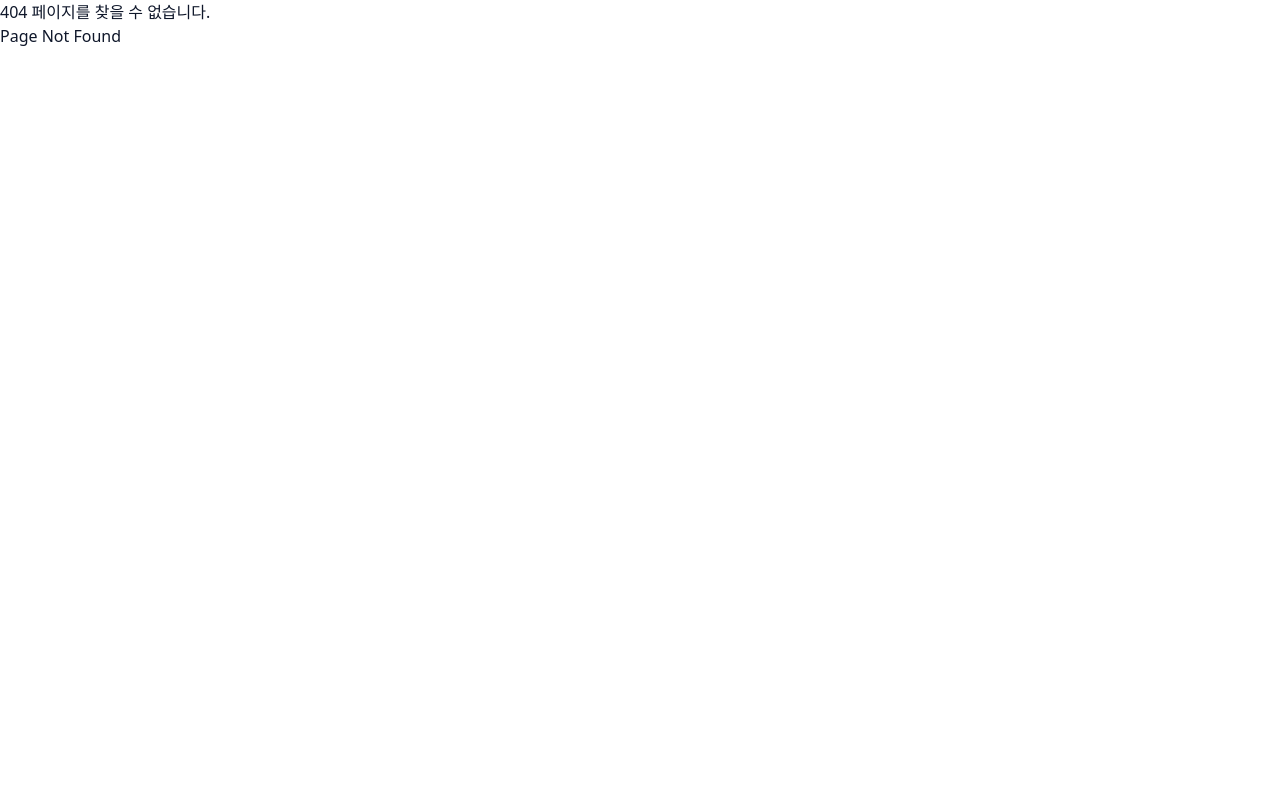
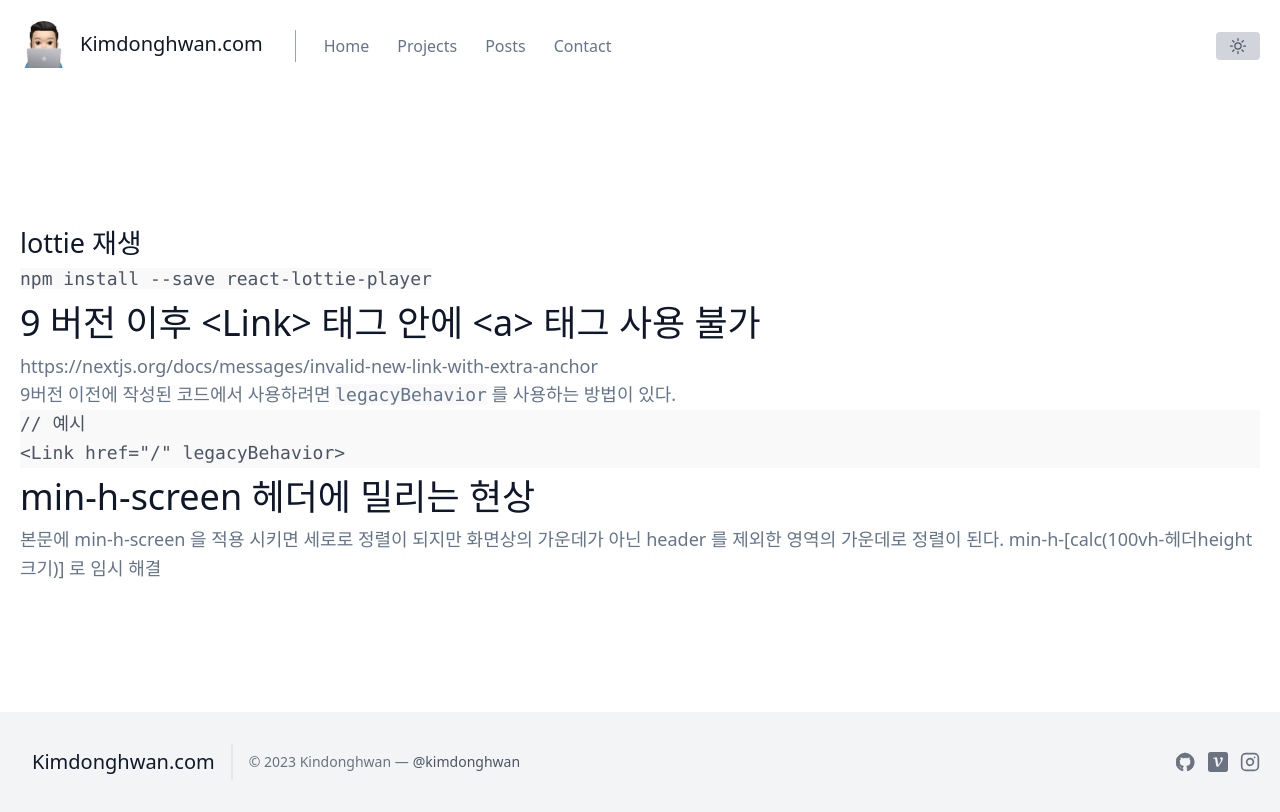
Before and after one commit to kimneighbor/neighborkim-nextjs-portfolio, a Next.js app: page /markdown in a window 1280 px wide. Before the commit this address had no page. Built offline with nearby package versions, Linux system fonts and the light colour scheme.

Commit message:
modify css , add markdown

```diff
--- a/components/header.tsx
+++ b/components/header.tsx
@@ -7,7 +7,7 @@ export default function Header() {
             <header className="text-gray-600 body-font">
                 <div className="container mx-auto flex flex-wrap p-5 flex-col md:flex-row items-center">
                     <Link href="/" legacyBehavior>
-                        <a className="flex title-font font-medium items-center text-gray-900 mb-4 mr-4 md:mb-0">
+                        <a className="flex title-font font-medium items-center text-gray-900 mb-4 mr-4 md:mb-1">
                             <img src="/neighborkimlogo.png" alt="logo" className="w-12 h-12 "/>
                             <span className="ml-3 text-xl">Kimdonghwan.com</span>
                         </a>
@@ -27,6 +27,9 @@ export default function Header() {
                         <Link href="/contact-us" legacyBehavior>
                             <a className="mr-7 hover:text-gray-900">Contact</a>
                         </Link>
+                        {/*<Link href="/markdown" legacyBehavior>*/}
+                        {/*    <a className="mr-7 hover:text-gray-900">MarkDown Test</a>*/}
+                        {/*</Link>*/}
                     </nav>
                     {/* 다크모드 토글 버튼 */}
                     <DarkToggleButton/>
--- a/package.json
+++ b/package.json
@@ -22,6 +22,7 @@
     "react": "18.2.0",
     "react-dom": "18.2.0",
     "react-lottie-player": "^1.5.5",
+    "react-markdown": "^8.0.7",
     "tailwindcss": "3.3.3",
     "typescript": "5.2.2"
   }
--- a/pages/api/hello.ts
+++ b/pages/api/hello.ts
@@ -9,5 +9,5 @@ export default function handler(
   req: NextApiRequest,
   res: NextApiResponse<Data>
 ) {
-  res.status(200).json({ name: "John Doe" });
+  res.status(200).json({ name: 'Kim' });
 }
--- /dev/null
+++ b/pages/markdown.tsx
@@ -0,0 +1,55 @@
+import HEAD from "next/head";
+import Layout from "@/components/layout";
+import ReactMarkdown from "react-markdown";
+
+
+
+
+const markdowntext = `
+### lottie 재생
+
+- \`npm install --save react-lottie-player\`
+
+# 9 버전 이후 <Link> 태그 안에 <a> 태그 사용 불가
+
+https://nextjs.org/docs/messages/invalid-new-link-with-extra-anchor
+
+9버전 이전에 작성된 코드에서 사용하려면 \`legacyBehavior\` 를 사용하는 방법이 있다.
+
+\`\`\`jsx
+// 예시
+<Link href="/" legacyBehavior>
+\`\`\`
+
+# min-h-screen 헤더에 밀리는 현상
+
+본문에 min-h-screen 을 적용 시키면 세로로 정렬이 되지만 화면상의 가운데가 아닌 header 를 제외한 영역의 가운데로 정렬이 된다. min-h-[calc(100vh-헤더height크기)] 로 임시 해결
+`
+
+
+export default function Markdown() {
+    return (
+        <Layout>
+            <HEAD>
+                <title>kimdonghwan.com</title>
+                <meta name="description" content="portfolio"></meta>
+                <link rel="icon" href="/favicon.ico"/>
+            </HEAD>
+
+
+
+            <section className="flex min-h-[calc(100vh-180px)] flex-col items-center justify-center text-gray-600">
+
+
+                <div className=" mx-auto flex px-5 py-24 md:flex-row flex-col items-center">
+
+                    <ReactMarkdown className="markdown items-start">
+                        {markdowntext}
+                    </ReactMarkdown>
+
+
+                </div>
+            </section>
+        </Layout>
+    );
+};
--- a/pages/posts.tsx
+++ b/pages/posts.tsx
@@ -13,6 +13,9 @@ export default function Posts({projects}: any) {
                     <meta name="description" content="portfolio"></meta>
                     <link rel="icon" href="/favicon.ico"/>
                 </HEAD>
+
+
+                <section className="flex min-h-[calc(100vh-180px)] flex-col items-center justify-center text-gray-600">
 
 
                     <div className="container px-5 py-24 mx-auto">
@@ -35,7 +38,6 @@ export default function Posts({projects}: any) {
                             <p className="lg:w-1/2 w-full leading-relaxed text-gray-500">
                                 이 섹션은 Projects와 동일한 섹션이지만 subtitle 이 블로그인 아이템만 가져옵니다. 따라서 Projects 컴포넌트에는 subtitle이
                                 프로젝트인 아이템만, Posts 컴포넌트에는 subtitle 이 블로그인 아이템만 가져옵니다.
-
                             </p>
 
                         </div>
@@ -51,7 +53,7 @@ export default function Posts({projects}: any) {
 
 
                     </div>
-
+                </section>
             </Layout>
         </Fragment>
     );
@@ -86,11 +88,6 @@ export async function getStaticProps() {
     const projects = await res.json()
 
 
-    const projectNames = projects.results.map((aProject: any) => (
-        aProject.properties.Name.title[0].plain_text
-    ))
-
-
     return {
         props: {
             projects
--- a/pages/projects.tsx
+++ b/pages/projects.tsx
@@ -18,6 +18,8 @@ export default function Projects({projects}: any) {
                     <meta name="description" content="portfolio"></meta>
                     <link rel="icon" href="/favicon.ico"/>
                 </HEAD>
+
+                <section className="flex min-h-[calc(100vh-180px)] flex-col items-center justify-center text-gray-600">
 
 
                 <div className="container px-5 py-24 mx-auto">
@@ -54,9 +56,11 @@ export default function Projects({projects}: any) {
                             <ProjectItem key={aProject.id} data={aProject}/>
                         ))}
                     </div>
+                </div>
+
+                </section>
 
 
-                </div>
             </Layout>
             {/**모달창 테스트*/}
             <ProjectModal isVisible={showProjectModal}
@@ -97,9 +101,6 @@ export async function getStaticProps() {
     const projects = await res.json()
 
 
-    const projectNames = projects.results.map((aProject: any) => (
-        aProject.properties.Name.title[0].plain_text
-    ))
 
 
     return {
--- a/styles/globals.css
+++ b/styles/globals.css
@@ -66,3 +66,39 @@ p {
     animation: slide-up 1s ease-in-out forwards;
   }
 }
+
+
+
+.markdown {
+  /* Typography */
+  line-height: 1.6;
+  font-size: 18px;
+}
+
+.markdown h1 {
+  font-size: 2em;
+}
+
+.markdown h2 {
+  font-size: 1.75em;
+}
+
+.markdown h3 {
+  font-size: 1.5em;
+}
+
+
+
+/* Blockquote */
+.markdown blockquote {
+  padding-left: .8rem;
+  border-left : solid .2rem #ddd ;
+  margin-left :0 ;
+  color : #aaa ;
+}
+
+/* Code blocks and inline code */
+.markdown pre,
+.markdown code {
+  background-color : #f9f9f9 ;
+}
```
Also changed, not shown: 1 other file (tests, documents, lock files or other folders). Lines whose indentation alone changed are shown as unchanged.
